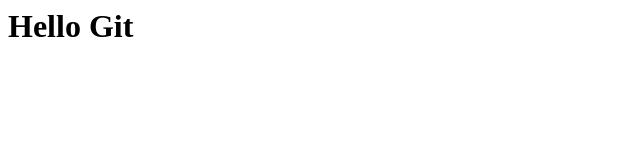
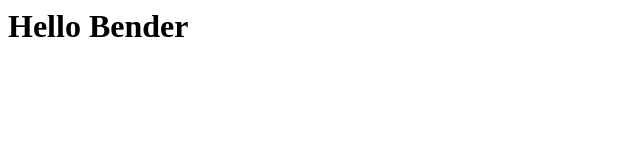
Before and after one commit to maximpetrushin/Git-sample, a plain HTML site: page index.html in a window 1280 px wide. Shown: the whole page, without its empty margins (0-640 px from the left). Drawn offline with Linux system fonts and the light colour scheme.

Commit message:
Multi Add

```diff
--- a/index.html
+++ b/index.html
@@ -1 +1 @@
-<h1>Hello Git</h1>
+<h1>Hello Bender</h1>
```
Also changed, not shown: test.txt.
